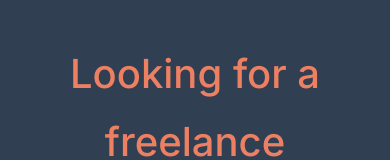
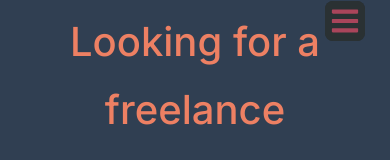
Before and after one commit to jamesmiayo/portfolio_johnbryan, a React (Create React App) app: page / in a window 390 px wide. Shown: the top 160 px of the page. Built offline with nearby package versions, Linux system fonts and the light colour scheme; the HTML template or start-up script is replaced by a standard one.

Commit message:
hamburger menu

```diff
--- a/src/components/navbar/Nav.jsx
+++ b/src/components/navbar/Nav.jsx
@@ -66,14 +66,13 @@ const Nav = () => {
 
                 <h3>Contact</h3>
               </div>
-
-              <button className="nav-btn nav-close-btn" onClick={showNavbar}>
-                <FaTimes size={30} />
-              </button>
-              <button className="nav-btn" onClick={showNavbar}>
-                <FaBars size={30} />
-              </button>
             </nav>
+            <button className="nav-btn nav-close-btn" onClick={showNavbar}>
+              <FaTimes size={30} />
+            </button>
+            <button className="nav-btn" onClick={showNavbar}>
+              <FaBars size={30} />
+            </button>
           </div>
         </div>
       </section>
--- a/src/components/navbar/nav.css
+++ b/src/components/navbar/nav.css
@@ -9,7 +9,7 @@ nav {
 }
 .navbar__container nav {
   display: flex;
-  float: right;
+  /* float: right; */
 }
 .navbar__container a {
   margin: 0 1rem;
@@ -19,12 +19,13 @@ nav {
 .navbar__container .nav-btn {
   padding: 5px;
   cursor: pointer;
-  background: transparent;
+  background: var(--color-dark);
   border: none;
   outline: none;
   color: var(--textColor);
   visibility: hidden;
   opacity: 0;
+  position: relative;
 }
 
 nav h3 {
@@ -65,24 +66,30 @@ nav a.active {
   .navbar__container .nav-btn {
     visibility: visible;
     opacity: 1;
+    position: fixed;
+    right: 25px;
+    top: 1px;
+    z-index: 1000;
+    color: var(--color-red);
+    border-radius: 0.5rem;
   }
 
   .navbar__container nav {
     position: fixed;
     top: 0;
-    right: 0;
+    right: 5px;
     height: 65%;
-    width: 15%;
+    width: 5rem;
     display: flex;
     flex-direction: column;
-    align-items: flex-end;
+    align-items: center;
     justify-content: center;
     gap: 1.5rem;
     background-color: var(--color-lightbrown);
     transition: var(--transition);
     transform: translateY(-100vh);
     margin-top: 1.4rem;
-    z-index: 1000;
+    z-index: 4;
   }
 
   .navbar__container .responsive_nav {
@@ -93,7 +100,6 @@ nav a.active {
     position: absolute;
     top: 2.4rem;
     right: 3.5rem;
-    z-index: 1001;
   }
 
   nav a {
--- a/src/index.css
+++ b/src/index.css
@@ -102,9 +102,9 @@ h5 {
   text-align: center;
   color: var(--color-oasis);
 }
-section {
+/* section {
   margin-top: 2rem;
-}
+} */
 
 section > h2 {
   font-weight: 400;
```
